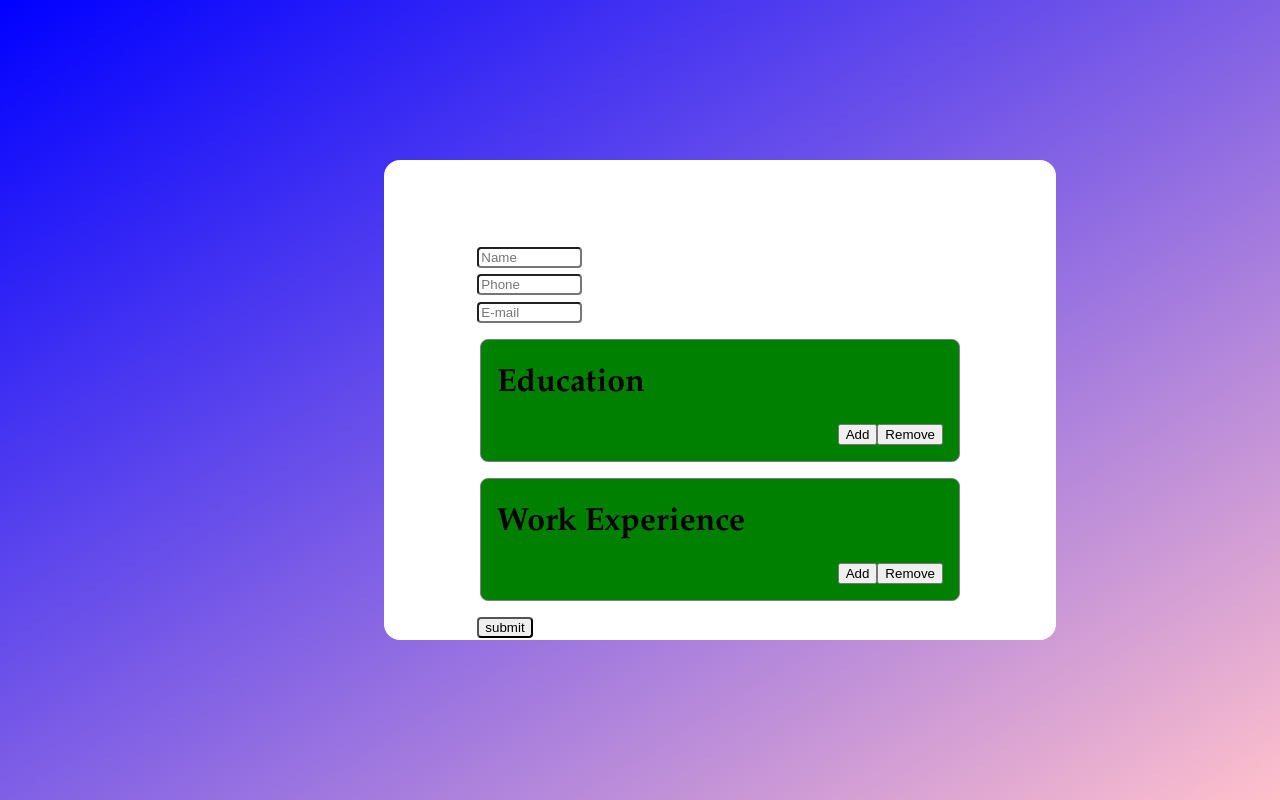
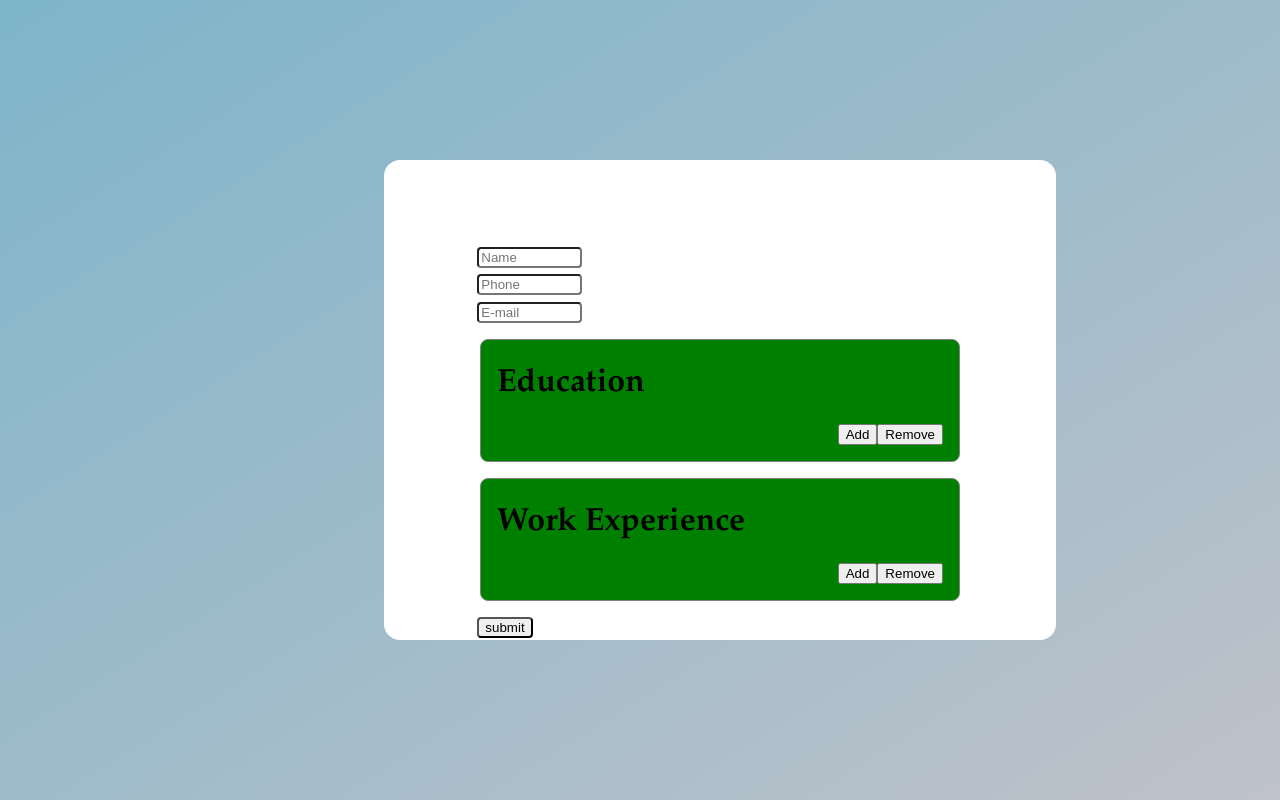
Before and after one commit to wavesinaroom/my_odin_project_cv_application, a React (Create React App) app: page / in a window 1280 px wide. Built offline with nearby package versions, Linux system fonts and the light colour scheme.

Commit message:
[Task] Pick gradient colors

```diff
--- a/src/App.css
+++ b/src/App.css
@@ -8,7 +8,7 @@
 body {
   height: 100vh;
   font-family: 'Garamond', 'Georgia', 'Times New Roman';
-  background: linear-gradient(to bottom right,blue,pink);
+  background: linear-gradient(to bottom right,#7eb5ca,#bfc2ca );
 }
 
 .app{
```
